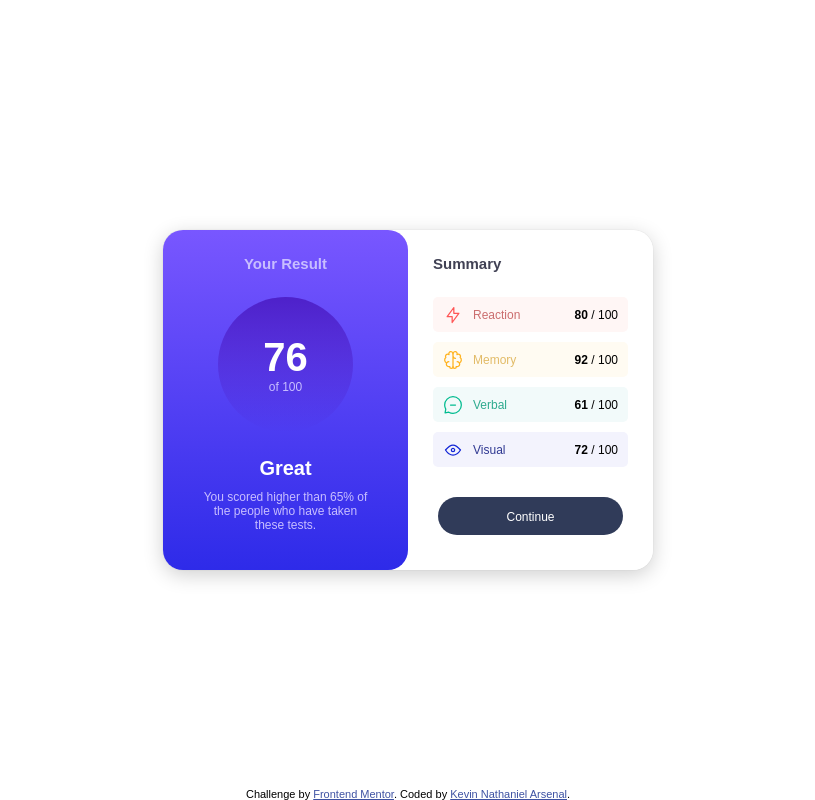
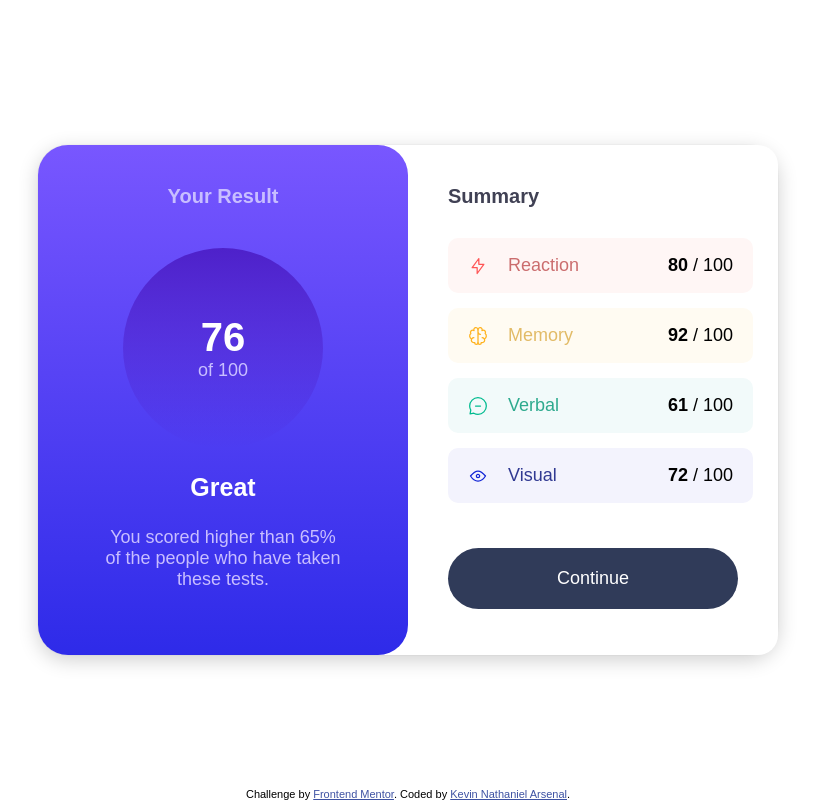
Before and after one commit to nat2arsenal/frontmentor.io--results-summary-component, a plain HTML site: page index.html in a window 1280 px wide. Shown: the whole page, without its empty margins (232-1047 px from the left). Drawn offline with Linux system fonts and the light colour scheme; a web font is replaced by a local one.

Commit message:
Replace div with semantics, fix sizes

```diff
--- a/index.html
+++ b/index.html
@@ -14,22 +14,9 @@
     <link rel="stylesheet" href="./styles.css" />
 
     <title>Frontend Mentor | Results summary component</title>
-
-    <!-- Feel free to remove these styles or customise in your own stylesheet 👍 -->
-    <style>
-      .attribution {
-        position: absolute;
-        font-size: 11px;
-        text-align: center;
-        bottom: 0;
-      }
-      .attribution a {
-        color: hsl(228, 45%, 44%);
-      }
-    </style>
   </head>
   <body>
-    <div class="overall-container">
+    <main>
       <div class="result-container">
         <h3>Your Result</h3>
         <div class="circle">
@@ -84,12 +71,12 @@
         </ul>
         <div class="button"><p>Continue</p></div>
       </div>
-    </div>
-    <div class="attribution">
+    </main>
+    <footer>
       Challenge by
       <a href="https://www.frontendmentor.io?ref=challenge" target="_blank"
         >Frontend Mentor</a
       >. Coded by <a href="#">Kevin Nathaniel Arsenal</a>.
-    </div>
+    </footer>
   </body>
 </html>
--- a/styles.css
+++ b/styles.css
@@ -15,12 +15,22 @@ body {
   font-family: 'Hanken Grotest', sans-serif;
 }
 
-.overall-container {
+main {
   display: inherit;
-  width: 490px;
-  height: 340px;
+  width: 740px;
+  height: 510px;
   box-shadow: 0 0px 1px 0 rgba(0, 0, 0, 0.2), 0 5px 20px 0 rgba(0, 0, 0, 0.19);
-  border-radius: 20px;
+  border-radius: 30px;
+}
+
+footer {
+  position: absolute;
+  font-size: 11px;
+  text-align: center;
+  bottom: 0;
+}
+footer a {
+  color: hsl(228, 45%, 44%);
 }
 
 .result-container,
@@ -31,7 +41,7 @@ body {
 
 .result-container {
   background-image: linear-gradient(hsl(252, 100%, 67%), hsl(241, 81%, 54%));
-  border-radius: 20px;
+  border-radius: 30px;
   display: inherit;
   flex-direction: column;
   align-items: center;
@@ -48,12 +58,14 @@ body {
 }
 
 .result-container-bottom h2 {
-  margin-bottom: 10px;
-  font-size: 20px;
+  margin: 25px;
+  font-size: 25px;
 }
 
 .result-container-bottom {
-  margin: 25px 35px;
+  margin-bottom: 45px;
+  margin-left: 65px;
+  margin-right: 65px;
 }
 
 .result-container h3,
@@ -64,8 +76,17 @@ body {
 
 .result-container h3,
 .summary-container h3 {
-  font-size: 15px;
-  margin: 25px;
+  font-size: 20px;
+  margin: 40px;
+}
+
+.result-container h3 {
+  margin: 40px;
+}
+
+.summary-container h3 {
+  margin-top: 40px;
+  margin-bottom: 30px;
 }
 
 .summary-container h3 {
@@ -83,16 +104,15 @@ body {
 }
 
 .summary-container ul li {
-  margin-left: 25px;
+  margin-left: 40px;
   margin-right: 25px;
-  margin-bottom: 10px;
-  height: 35px;
-  border-radius: 5px;
+  margin-bottom: 15px;
+  height: 55px;
+  border-radius: 10px;
   display: flex;
   justify-content: space-between;
   align-items: center;
-  padding-left: 10px;
-  padding-right: 10px;
+  padding: 0 20px;
 }
 
 .summary-container ul li div {
@@ -101,7 +121,7 @@ body {
 }
 
 .summary-container ul li div img {
-  margin-right: 10px;
+  margin-right: 20px;
 }
 
 .summary-container ul > li:nth-child(1) > div > p {
@@ -140,8 +160,8 @@ body {
 }
 
 .circle {
-  width: 135px;
-  height: 135px;
+  width: 200px;
+  height: 200px;
   border-radius: 50%;
   background-image: linear-gradient(
     hsla(256, 72%, 46%, 1),
@@ -154,15 +174,15 @@ body {
 }
 
 p {
-  font-size: 12px;
+  font-size: 18px;
 }
 
 .button {
-  margin: 30px;
   background-color: #303b59;
   color: #ffffff;
-  padding: 10px;
-  border-radius: 30px;
+  border-radius: 45px;
+  margin: 45px 40px;
+  padding: 20px;
 }
 
 .button:hover {
@@ -171,7 +191,7 @@ p {
 }
 
 @media screen and (max-width: 376px) {
-  .overall-container {
+  main {
     min-height: 100vh;
     min-width: 100vw;
     /* display: block; */
@@ -179,8 +199,27 @@ p {
     flex-direction: column;
   }
 
+  .result-container h3,
+  .summary-container h3 {
+    font-size: 15px;
+    margin: 30px;
+  }
+
+  .result-container .circle {
+    height: 140px;
+    width: 140px;
+    margin-bottom: 30px;
+  }
+
+  .result-container-bottom h2 {
+    margin-top: 0;
+    margin-bottom: 10px;
+    font-size: 20px;
+  }
+
   .result-container {
     border-radius: 0 0 20px 20px;
+    max-height: 355px;
   }
 
   .result-container,
@@ -191,12 +230,16 @@ p {
   .summary-container ul li {
     margin-left: 25px;
     margin-right: 25px;
-    margin-bottom: 10px;
-    height: 40px;
+    margin-bottom: 20px;
+    height: 55px;
     border-radius: 5px;
   }
 
   .button {
     margin: 20px;
   }
+
+  p {
+    font-size: 15px;
+  }
 }
```
